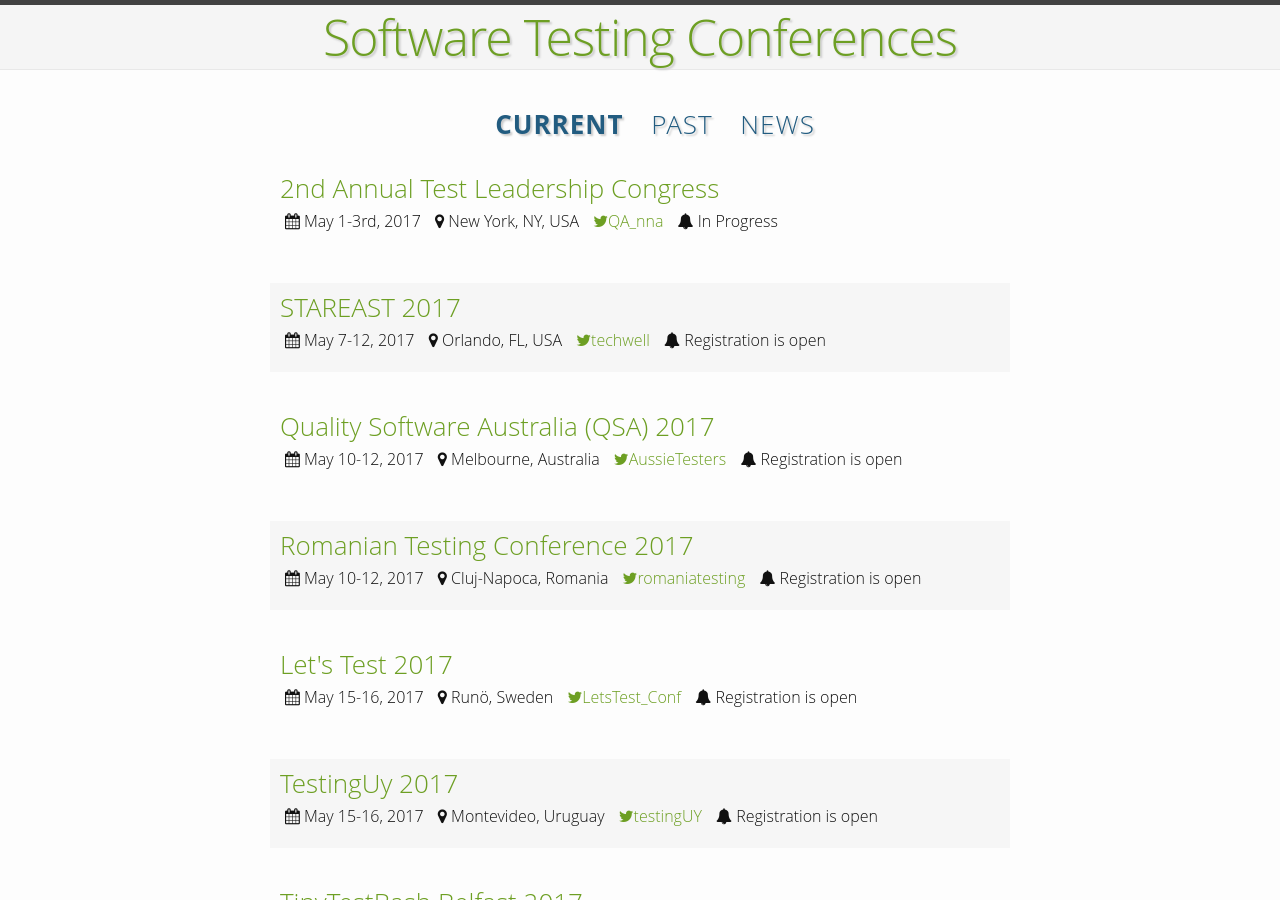
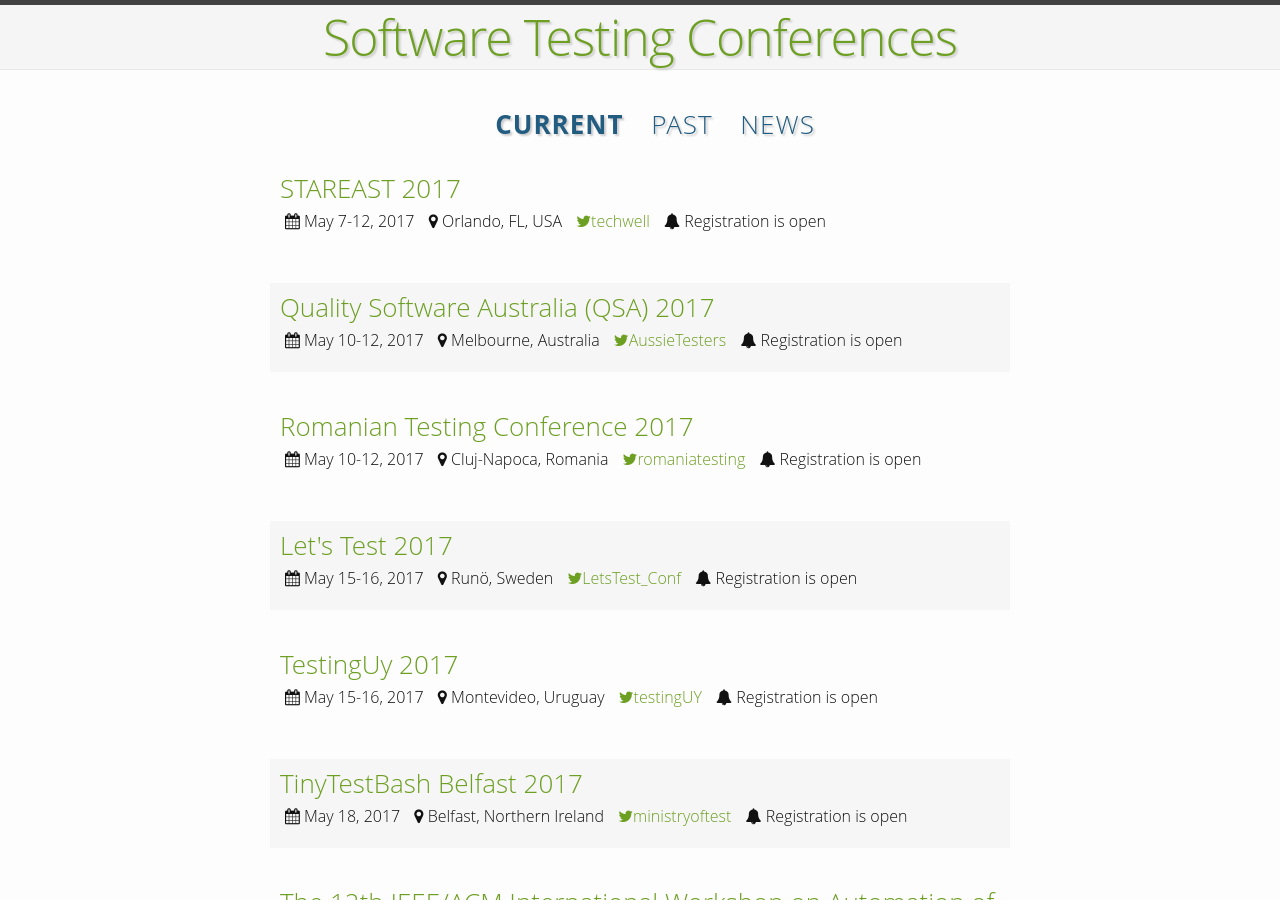
Before and after one commit to TestingConferences/testingconferences.github.io, a Jekyll site: the page built from index.html, in a window 1280 px wide and 900 px high. Built offline with Jekyll 4.4.1, drawn with Linux system fonts in a browser that asks for light colours.

Commit message:
Update current.yml

```diff
--- a/_data/current.yml
+++ b/_data/current.yml
@@ -1,10 +1,3 @@
-- name: 2nd Annual Test Leadership Congress
-  location: New York, NY, USA
-  dates: "May 1-3rd, 2017"
-  url: http://testleadershipcongress-ny.com/
-  twitter: QA_nna
-  status: In Progress
-
 - name: STAREAST 2017
   location: Orlando, FL, USA
   dates: "May 7-12, 2017"
```
